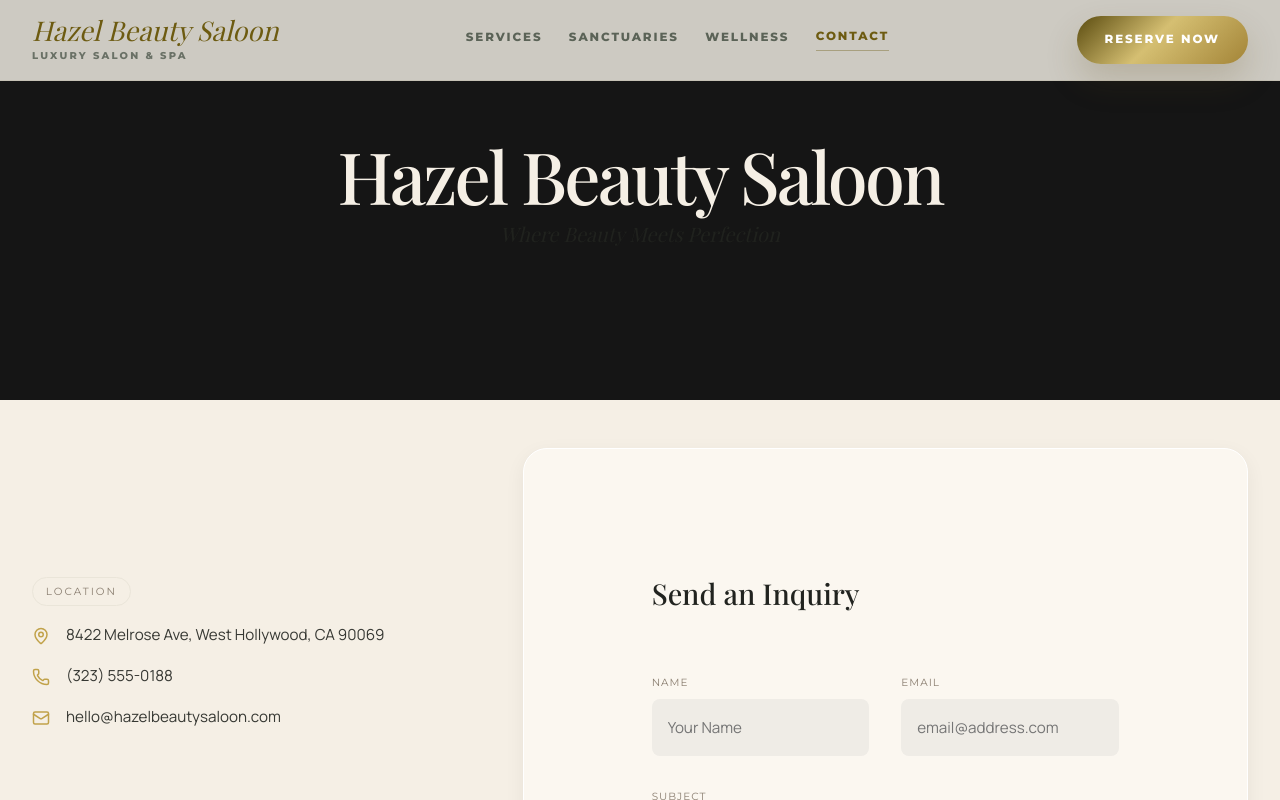
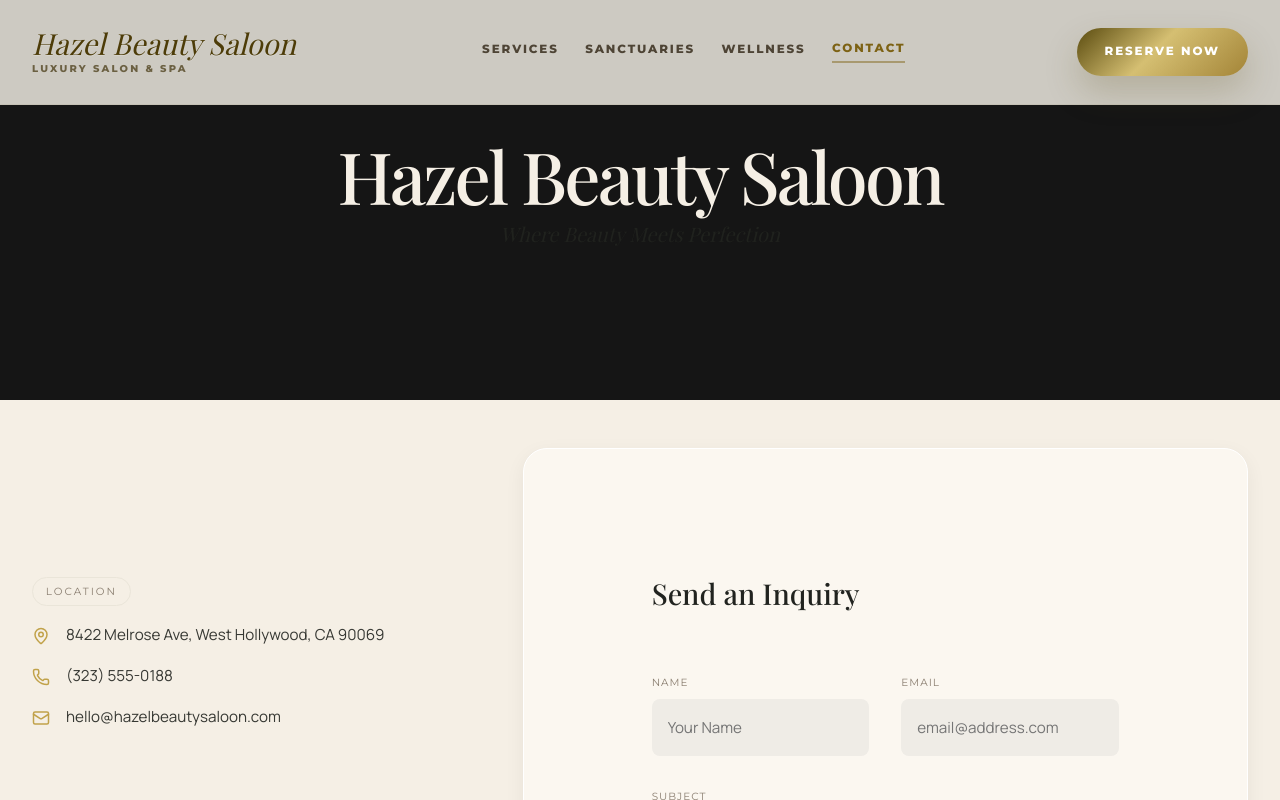
Before and after one commit to nexoltechinc/Spa-Saloon, a React (Vite) app: page /contact in a window 1280 px wide. Shown: the top 800 px of the page. Built offline with nearby package versions, Linux system fonts and the light colour scheme; a web font is replaced by a local one.

Commit message:
refine home navbar prominence

```diff
--- a/src/components/Navbar.css
+++ b/src/components/Navbar.css
@@ -7,14 +7,29 @@
     background-color 220ms ease,
     box-shadow 220ms ease,
     border-color 220ms ease,
-    backdrop-filter 220ms ease;
+    backdrop-filter 220ms ease,
+    transform 220ms ease,
+    width 220ms ease,
+    left 220ms ease,
+    border-radius 220ms ease;
   width: 100%;
   z-index: 200;
 }
 
 .navbar-home {
-  background: rgba(247, 243, 234, 0.22);
-  border-bottom: 1px solid rgba(255, 255, 255, 0.04);
+  left: 50%;
+  top: 0.75rem;
+  width: min(1280px, calc(100% - 1.5rem));
+  transform: translateX(-50%);
+  border-radius: 28px;
+  border: 1px solid rgba(118, 95, 18, 0.12);
+  background:
+    linear-gradient(180deg, rgba(253, 250, 244, 0.94) 0%, rgba(244, 236, 221, 0.9) 100%);
+  box-shadow:
+    0 14px 40px rgba(20, 16, 10, 0.14),
+    inset 0 1px 0 rgba(255, 255, 255, 0.62);
+  backdrop-filter: blur(16px);
+  -webkit-backdrop-filter: blur(16px);
 }
 
 .navbar-solid {
@@ -28,11 +43,20 @@
   box-shadow: 0 16px 38px rgba(28, 27, 19, 0.08);
 }
 
+.navbar-home.navbar-scrolled {
+  background:
+    linear-gradient(180deg, rgba(255, 251, 245, 0.98) 0%, rgba(245, 239, 226, 0.94) 100%);
+  box-shadow:
+    0 18px 46px rgba(20, 16, 10, 0.16),
+    inset 0 1px 0 rgba(255, 255, 255, 0.7);
+}
+
 .nav-container {
   align-items: center;
   display: flex;
   gap: 1.75rem;
   justify-content: space-between;
+  min-height: 4.5rem;
 }
 
 .nav-brand {
@@ -40,21 +64,23 @@
   display: grid;
   gap: 0.18rem;
   min-width: 0;
+  padding-right: 0.95rem;
 }
 
 .nav-logo {
-  color: #6d5b11;
+  color: #4d3c08;
   font-family: var(--font-editorial);
-  font-size: 1.7rem;
+  font-size: 1.82rem;
   font-style: italic;
   line-height: 1;
   text-decoration: none;
   text-wrap: balance;
   white-space: nowrap;
+  text-shadow: 0 1px 0 rgba(255, 255, 255, 0.22);
 }
 
 .nav-brand-subtitle {
-  color: #6a7166;
+  color: rgba(69, 56, 16, 0.72);
   font-family: var(--font-accent);
   font-size: 0.62rem;
   font-weight: 800;
@@ -71,7 +97,7 @@
 }
 
 .nav-link {
-  color: #5b6357;
+  color: rgba(60, 50, 34, 0.88);
   font-family: var(--font-accent);
   font-size: 0.74rem;
   font-weight: 800;
@@ -87,15 +113,15 @@
 
 .nav-link:hover,
 .nav-link.active {
-  color: #6d5b11;
+  color: #7d6214;
   transform: translateY(-1px);
 }
 
 .nav-link::after {
-  background: rgba(109, 91, 17, 0.38);
+  background: rgba(125, 98, 20, 0.48);
   bottom: 0;
   content: '';
-  height: 1px;
+  height: 2px;
   left: 0;
   position: absolute;
   transform: scaleX(0);
@@ -139,7 +165,7 @@
 
 .btn-primary {
   background: linear-gradient(135deg, #5a4b0f 0%, #d5bf72 46%, #a38437 100%);
-  box-shadow: 0 16px 34px rgba(88, 72, 18, 0.2);
+  box-shadow: 0 16px 34px rgba(88, 72, 18, 0.22);
   color: #fff;
 }
 
@@ -168,16 +194,23 @@
     padding: 0.9rem 0;
   }
 
+  .navbar-home {
+    top: 0.5rem;
+    width: calc(100% - 1rem);
+    border-radius: 22px;
+  }
+
   .nav-links {
     display: none;
   }
 
   .nav-container {
     gap: 1rem;
+    min-height: 4rem;
   }
 
   .nav-logo {
-    font-size: 1.42rem;
+    font-size: 1.46rem;
   }
 
   .nav-brand-subtitle {
```
